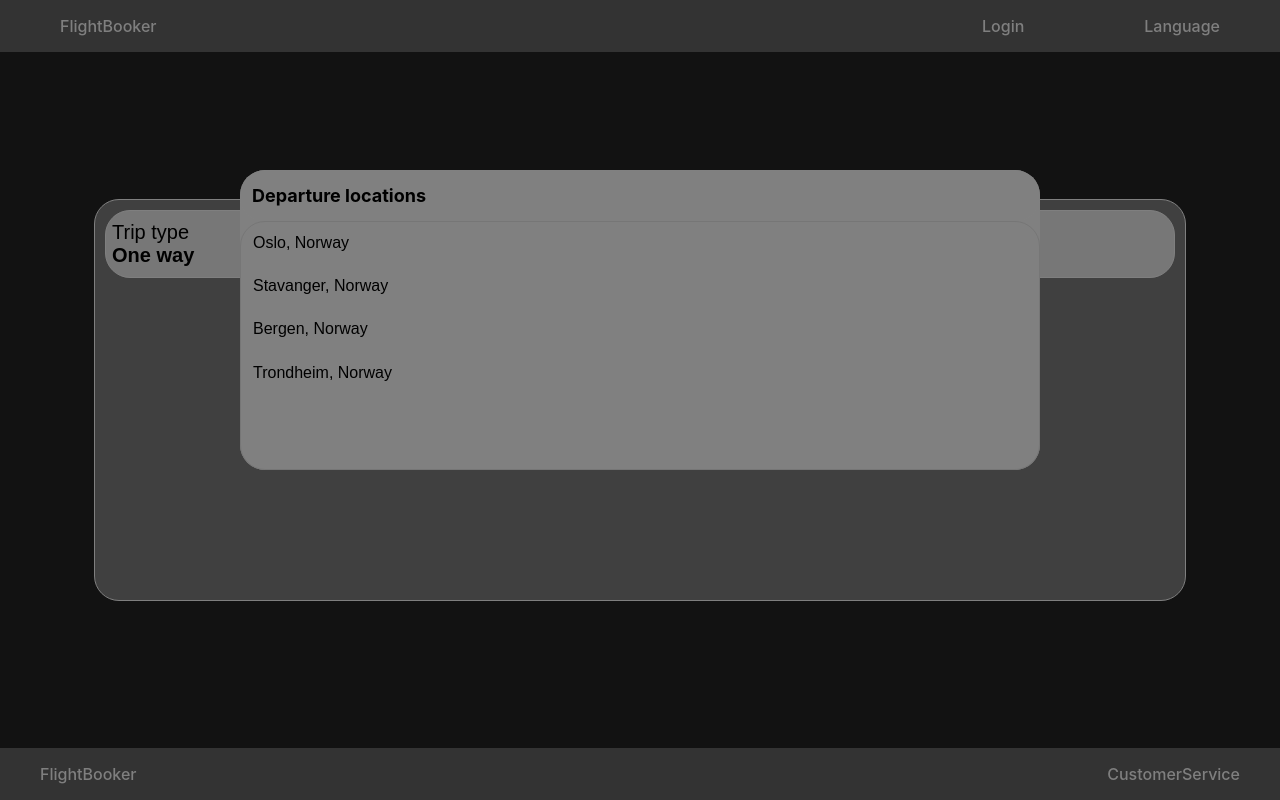
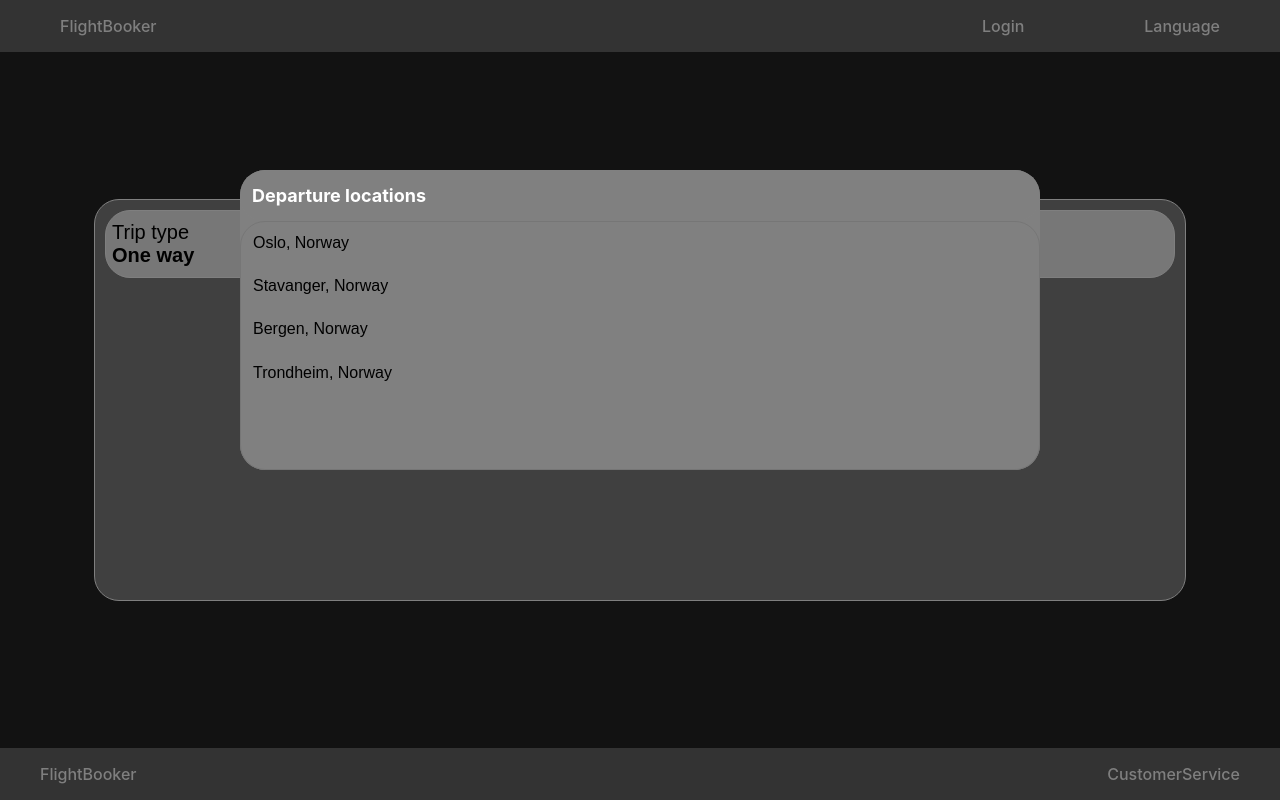
Before and after one commit to ecli94/FlightBooker, a React (Vite) app in the folder flightbooker/: page / in a window 1280 px wide. Both pictures are taken after a click on the button "From". Built offline with nearby package versions, Linux system fonts and the light colour scheme.

Commit message:
last css i promise

```diff
--- a/flightbooker/src/components/Home/SelectedDestination.tsx
+++ b/flightbooker/src/components/Home/SelectedDestination.tsx
@@ -35,7 +35,9 @@ const SelectDestination: React.FC<SelectDestinationProps> = (props) => {
     return (
         <>
             <div className={styles.citySelectVerticalMenu}>
-                <label className={styles.cardHeading}> {props.direction}</label>
+                <label className={styles.cardHeading}>
+                    <span> {props.direction}</span>
+                </label>
                 <select
                     id="locations"
                     name="locations"
--- a/flightbooker/src/styles/Home.module.css
+++ b/flightbooker/src/styles/Home.module.css
@@ -66,6 +66,10 @@
     font-size: large;
 }
 
+.cardHeading span {
+    color: white;
+}
+
 /* Clear floats after the columns */
 .row::after {
     content: '';
@@ -93,6 +97,7 @@
 }
 
 .bookButton:hover {
+    background-color: grey;
     cursor: pointer;
 }
 
```
